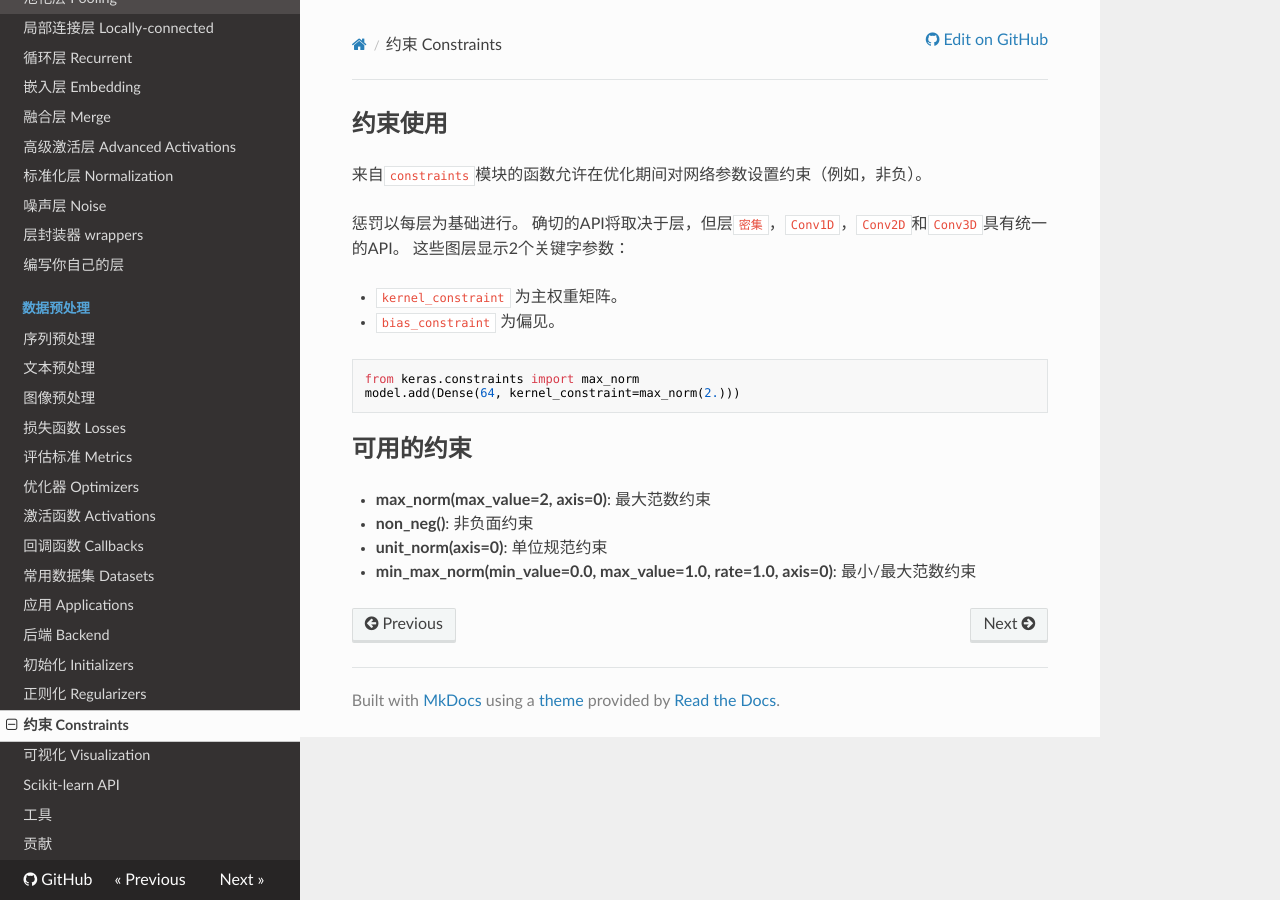
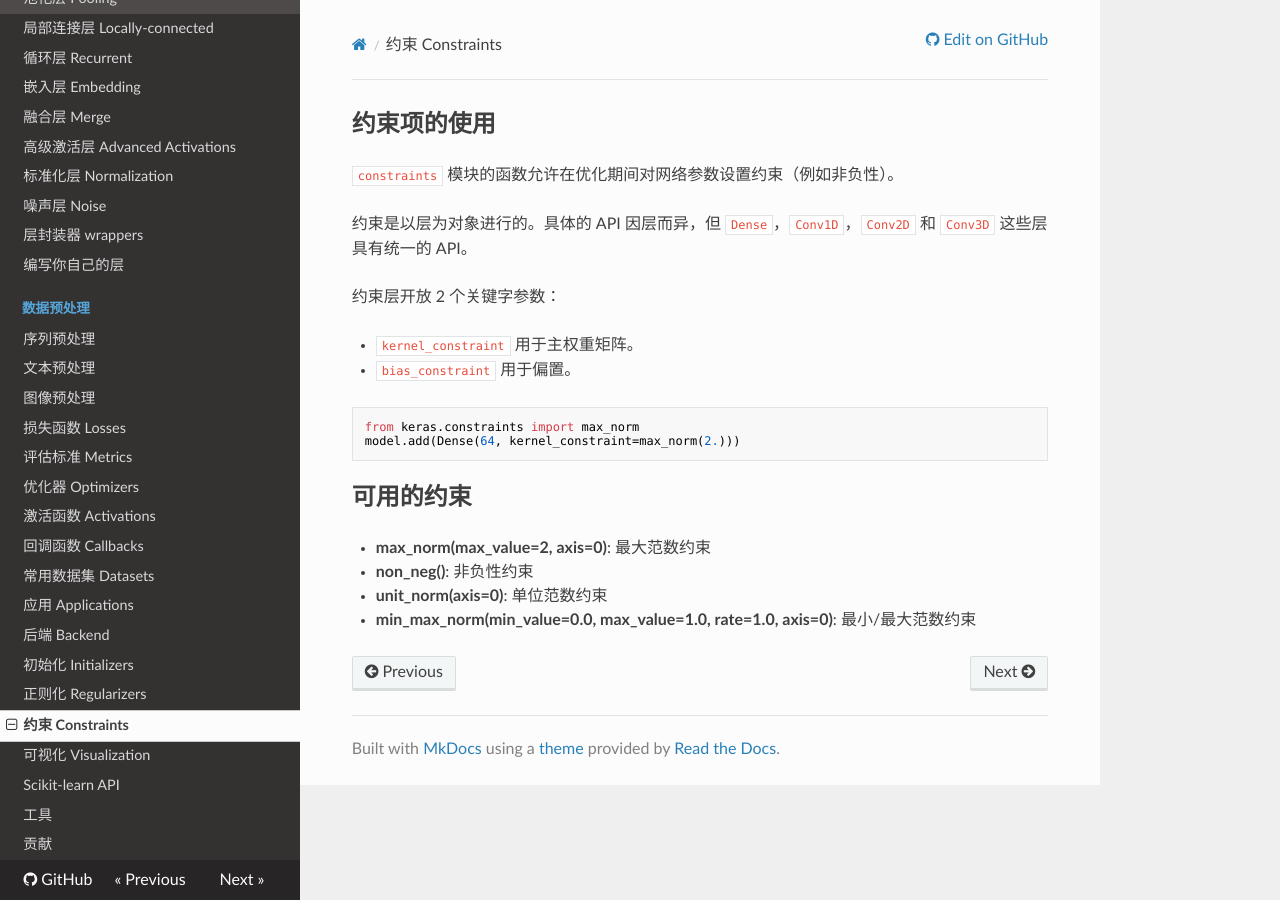
Before and after one commit to keras-team/keras-docs-zh, an MkDocs documentation site: the page built from sources/constraints.md, in a window 1280 px wide. Built offline with MkDocs 1.6.1, drawn with Linux system fonts in a browser that asks for light colours; nearby versions of some CDN libraries; old or Windows-style settings are respelled for this version of MkDocs.

Commit message:
Update constraints.md
Revised translations

````diff
--- a/sources/constraints.md
+++ b/sources/constraints.md
@@ -1,13 +1,13 @@
-## 约束使用
+## 约束项的使用
 
-来自`constraints`模块的函数允许在优化期间对网络参数设置约束（例如，非负）。
+`constraints` 模块的函数允许在优化期间对网络参数设置约束（例如非负性）。
 
-惩罚以每层为基础进行。 确切的API将取决于层，但层`密集`，`Conv1D`，`Conv2D`和`Conv3D`具有统一的API。
-这些图层显示2个关键字参数：
+约束是以层为对象进行的。具体的 API 因层而异，但 `Dense`，`Conv1D`，`Conv2D` 和 `Conv3D` 这些层具有统一的 API。
 
-- `kernel_constraint` 为主权重矩阵。
-- `bias_constraint` 为偏见。
+约束层开放 2 个关键字参数：
 
+- `kernel_constraint` 用于主权重矩阵。
+- `bias_constraint` 用于偏置。
 
 ```python
 from keras.constraints import max_norm
@@ -17,6 +17,6 @@ model.add(Dense(64, kernel_constraint=max_norm(2.)))
 ## 可用的约束
 
 - __max_norm(max_value=2, axis=0)__: 最大范数约束
-- __non_neg()__: 非负面约束
-- __unit_norm(axis=0)__: 单位规范约束
+- __non_neg()__: 非负性约束
+- __unit_norm(axis=0)__: 单位范数约束
 - __min_max_norm(min_value=0.0, max_value=1.0, rate=1.0, axis=0)__:  最小/最大范数约束
````
